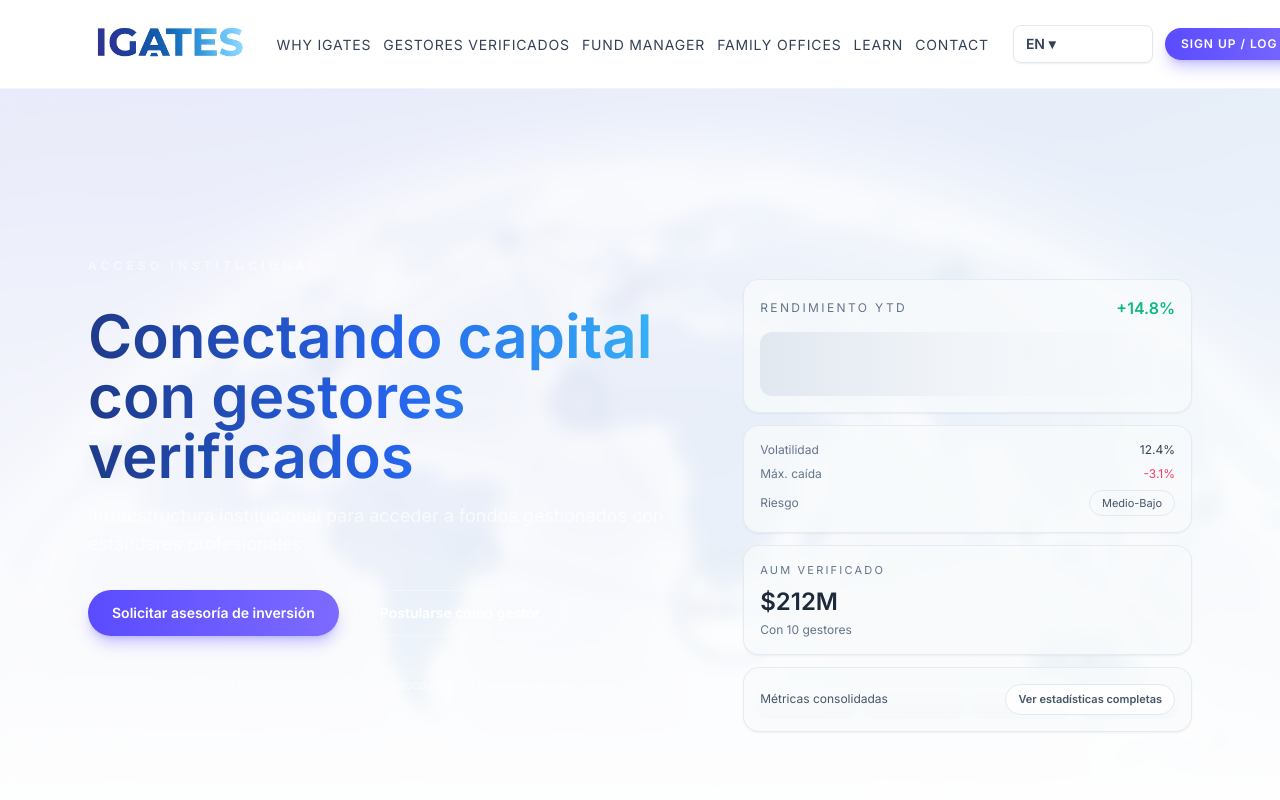
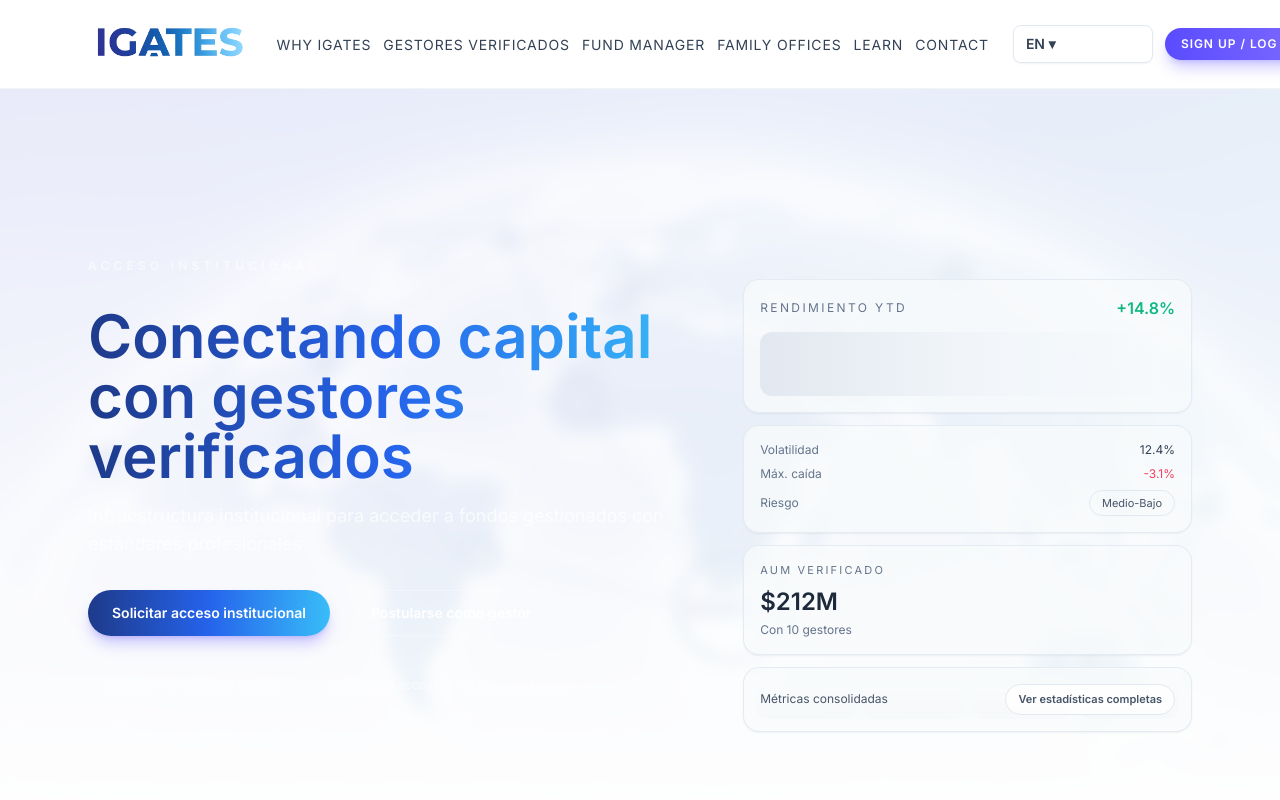
Before and after one commit to Juanherrera-123/Fund_Connect, a Next.js app: page / in a window 1280 px wide. Shown: the top 800 px of the page. Built offline with nearby package versions, Linux system fonts and the light colour scheme.

Commit message:
Update hero CTA gradient styling

```diff
--- a/src/components/home/Hero.tsx
+++ b/src/components/home/Hero.tsx
@@ -35,11 +35,11 @@ export function Hero() {
           </div>
           <div className="flex flex-wrap gap-4">
             <Link
-              className="inline-flex items-center justify-center rounded-full bg-gradient-to-r from-igates-500 to-igates-400 px-6 py-3 text-sm font-semibold text-white shadow-lg shadow-igates-500/30 transition hover:bg-none hover:bg-white hover:text-igates-500"
+              className="btn-primary inline-flex items-center justify-center rounded-full px-6 py-3 text-sm font-semibold shadow-lg shadow-igates-500/30 transition"
               href="#contact"
               data-i18n="heroCtaInvestor"
             >
-              Solicitar asesoría de inversión
+              Solicitar acceso institucional
             </Link>
             <Link
               className="inline-flex items-center justify-center rounded-full border border-white/30 px-6 py-3 text-sm font-semibold text-white transition hover:border-white"
--- a/src/styles/globals.css
+++ b/src/styles/globals.css
@@ -23,3 +23,14 @@ a {
   -webkit-background-clip: text;
   -webkit-text-fill-color: transparent;
 }
+
+.btn-primary {
+  background: linear-gradient(90deg, #1e3a8a 0%, #2563eb 50%, #38bdf8 100%);
+  color: #ffffff;
+}
+
+.btn-primary:hover,
+.btn-primary:active {
+  background: linear-gradient(90deg, #1e3a8a 0%, #2563eb 50%, #38bdf8 100%);
+  color: #ffffff;
+}
```
